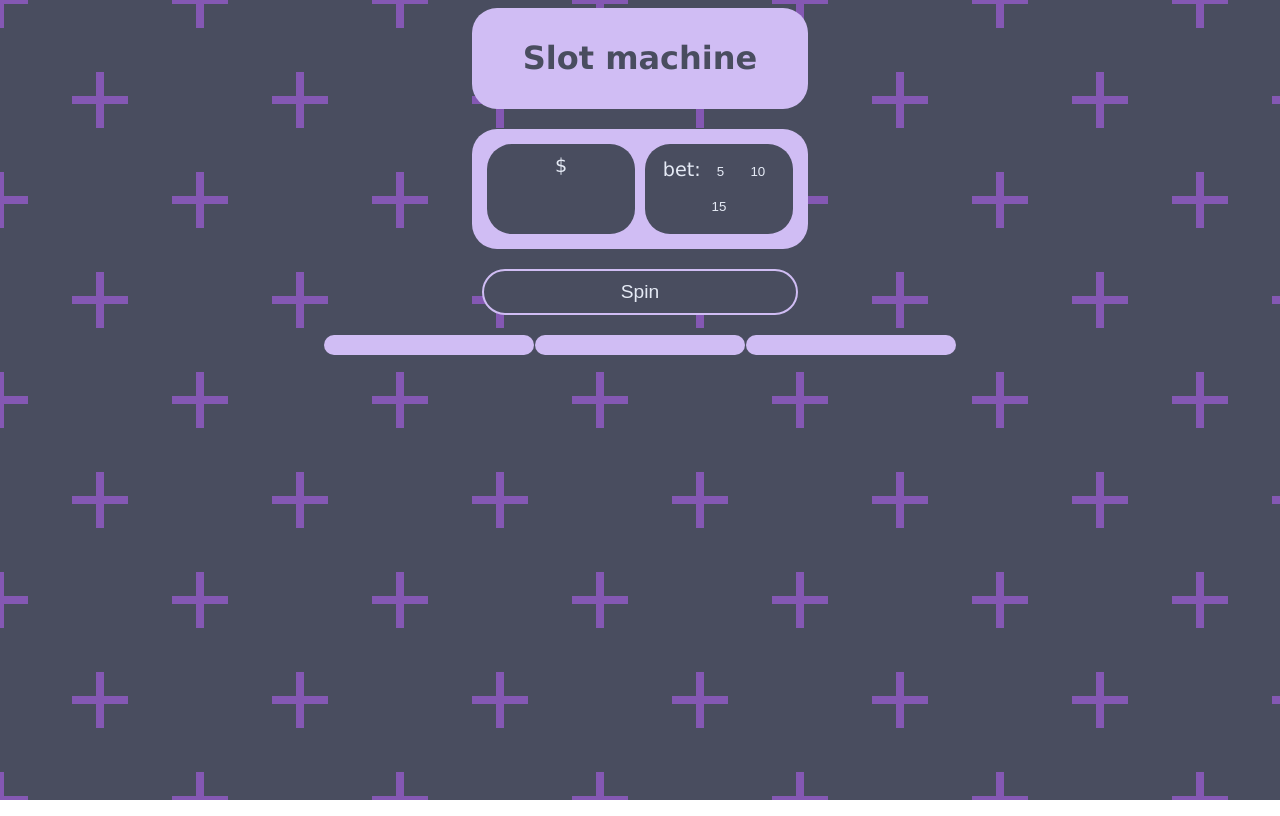
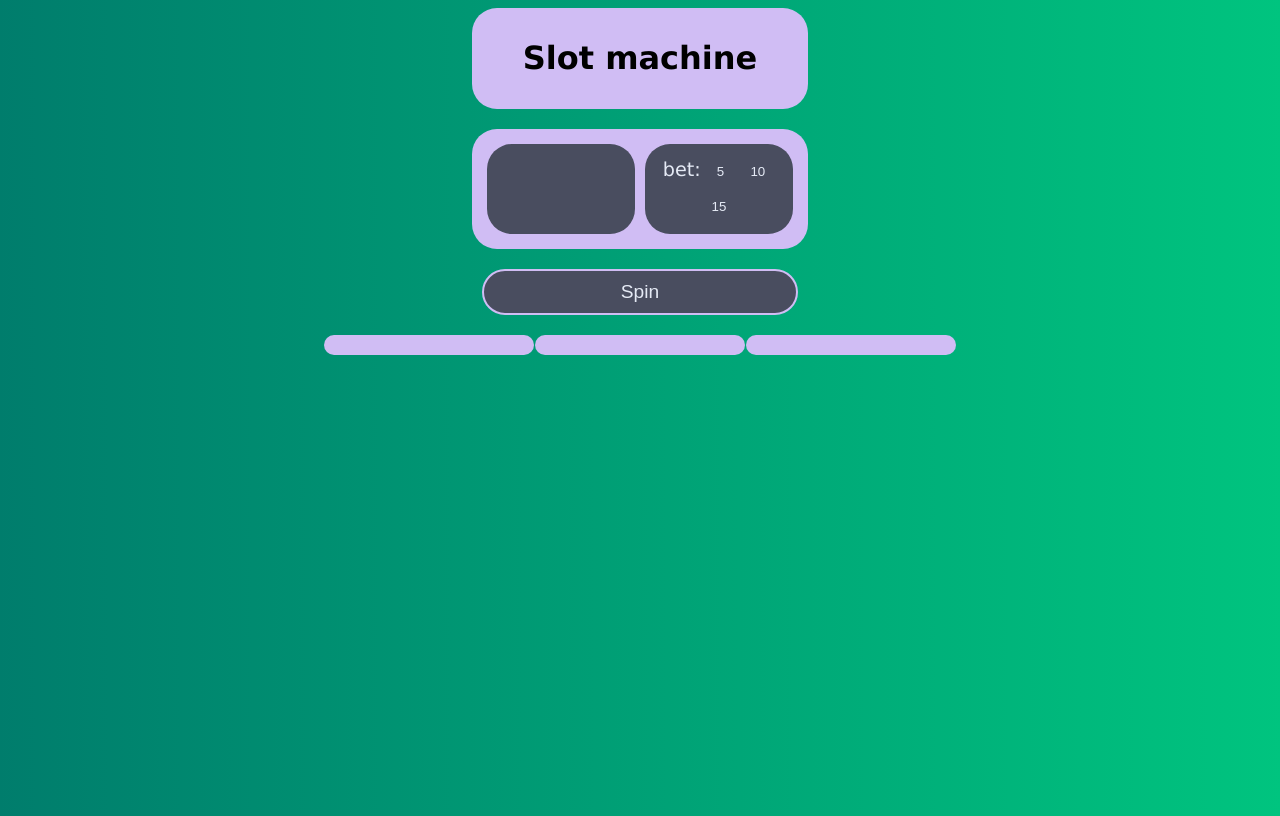
Before and after one commit to Cooki2468/slotsMachine, a plain HTML site: page index.html in a window 1280 px wide. Drawn offline with Linux system fonts and the light colour scheme.

Commit message:
visual changes

```diff
--- a/main.css
+++ b/main.css
@@ -8,11 +8,22 @@
 
 body{
     font-family: Verdana, Geneva, Tahoma, sans-serif;
-    background-color: var(--background-back);
-    opacity: 1;
-    background: radial-gradient(circle, transparent 20%, var(--background-back) 20%, var(--background-back) 80%, transparent 80%, transparent), radial-gradient(circle, transparent 20%, var(--background-back) 20%, var(--background-back) 80%, transparent 80%, transparent) 100px 100px, linear-gradient(var(--background-front) 8px, transparent 8px) 0 -4px, linear-gradient(90deg, var(--background-front) 8px, var(--background-back) 8px) -4px 0;
-    background-size: 200px 200px, 200px 200px, 100px 100px, 100px 100px;
-    color: var(--text-color);
+    background: linear-gradient(90deg, #00c2c2, #00465e, #00d483);
+    background-size: 400% 400%;
+    height: 100vh;
+    animation: animatedBackground 15s ease infinite;
+}
+
+@keyframes animatedBackground {
+    0% {
+		background-position: 0% 50%;
+	}
+	50% {
+		background-position: 100% 50%;
+	}
+	100% {
+		background-position: 0% 50%;
+	}
 }
 
 header{
@@ -22,6 +33,8 @@ header{
     text-align: center;
     width: 25%;
     margin: auto;
+    animation-name: example;
+    animation-duration: 10s;
 }
 
 #menu{
--- a/main.js
+++ b/main.js
@@ -1,2 +1,2 @@
-let balance = 0;
-document.getElementById("balance").innerHTML = balance;
+let balance = 5;
+document.getElementById("balance-label").innerHTML = `${balance}`;
```
Also changed, not shown: index.html (+1 -2 lines).
